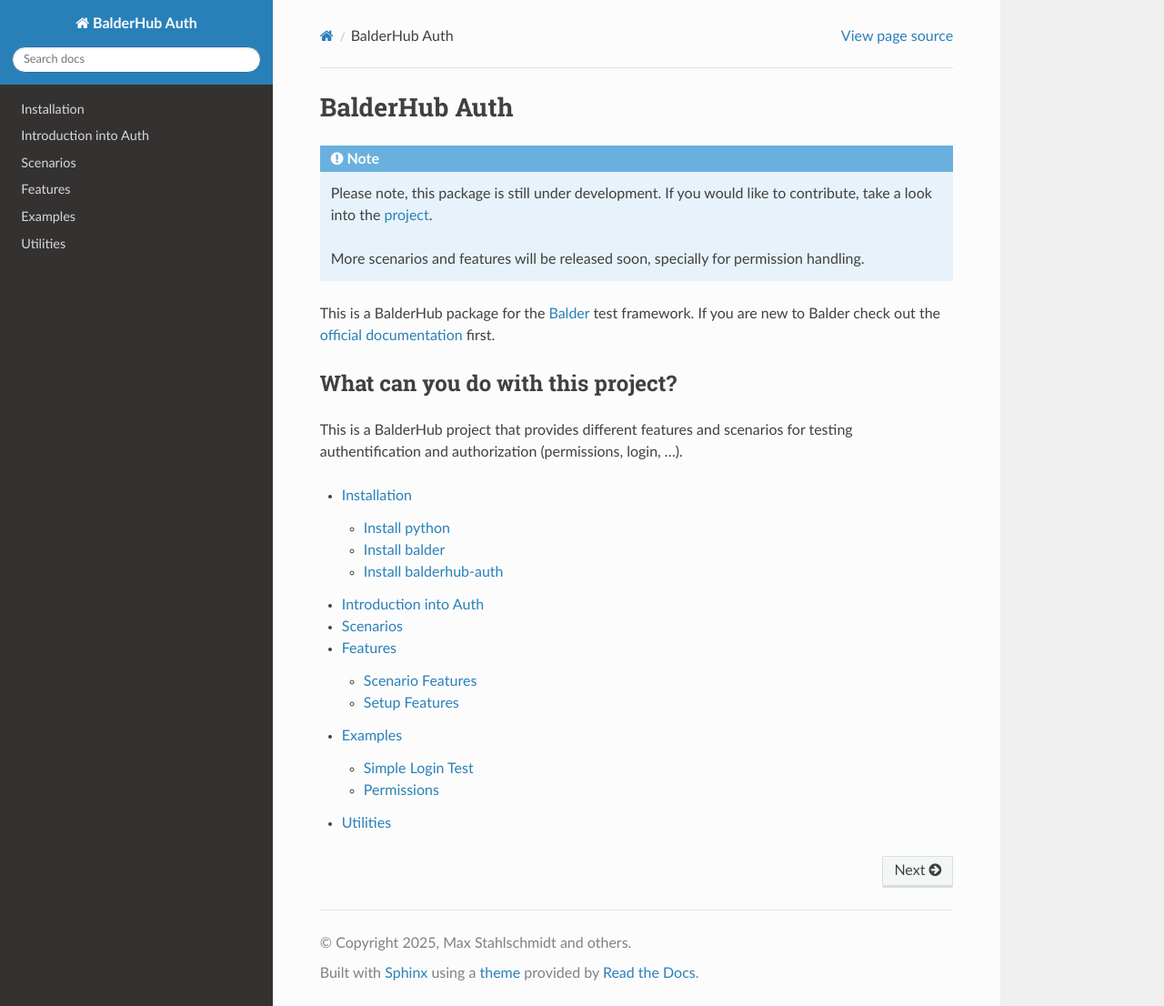
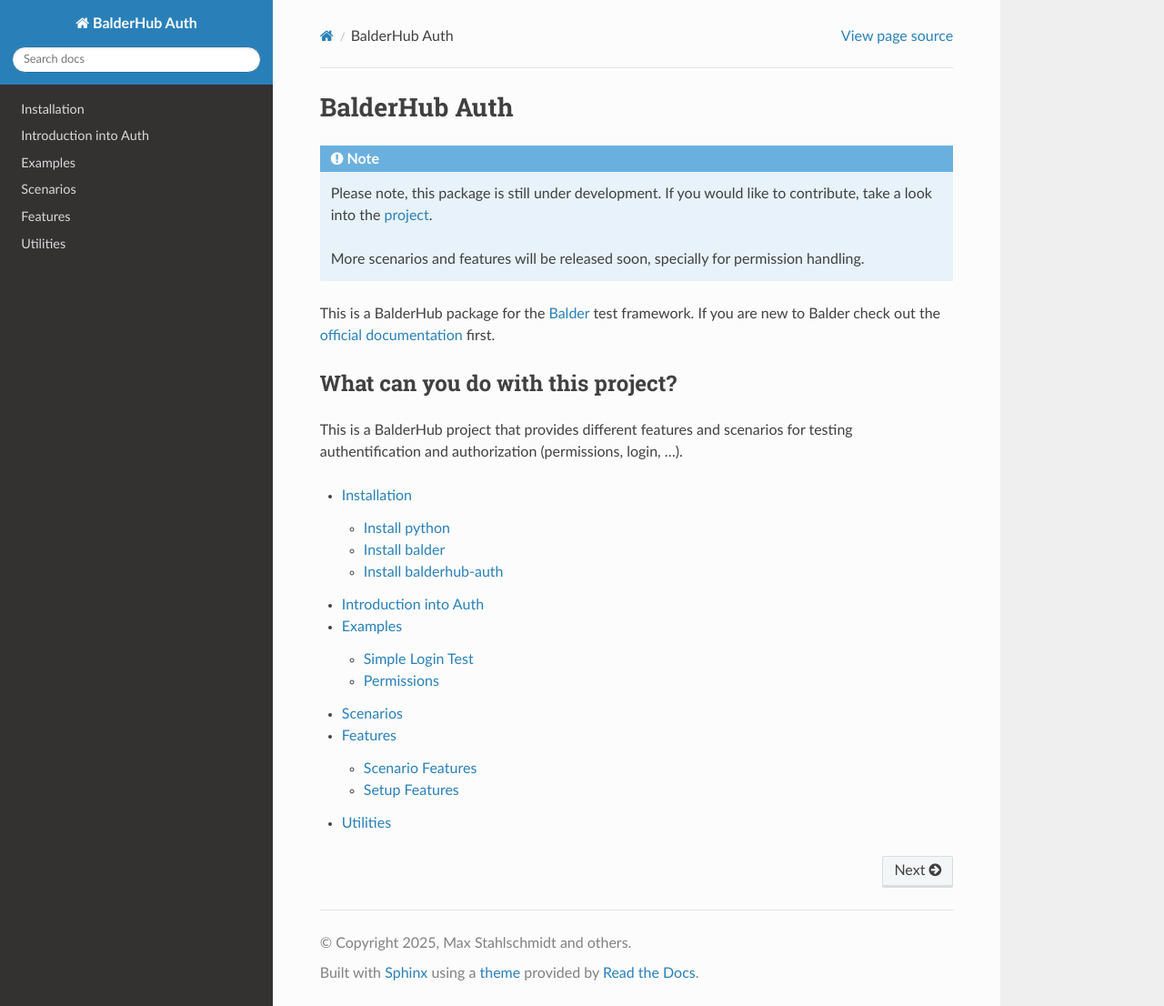
Before and after one commit to balder-dev/balderhub-auth, a Sphinx documentation site: the page built from docs/source/index.rst, in a window 1280 px wide and 1106 px high. Shown: the whole window at 91% size. Built offline with Sphinx 7.4.7 and the Read the Docs theme 3.1.0, drawn with Linux system fonts in a browser that asks for light colours; the version number could not be read and is left out.

```diff
--- a/docs/source/index.rst
+++ b/docs/source/index.rst
@@ -22,7 +22,7 @@ This is a BalderHub project that provides different features and scenarios for t
 
     installation.rst
     topic_intro.rst
+    examples.rst
     scenarios.rst
     features.rst
-    examples.rst
     utilities.rst
```
